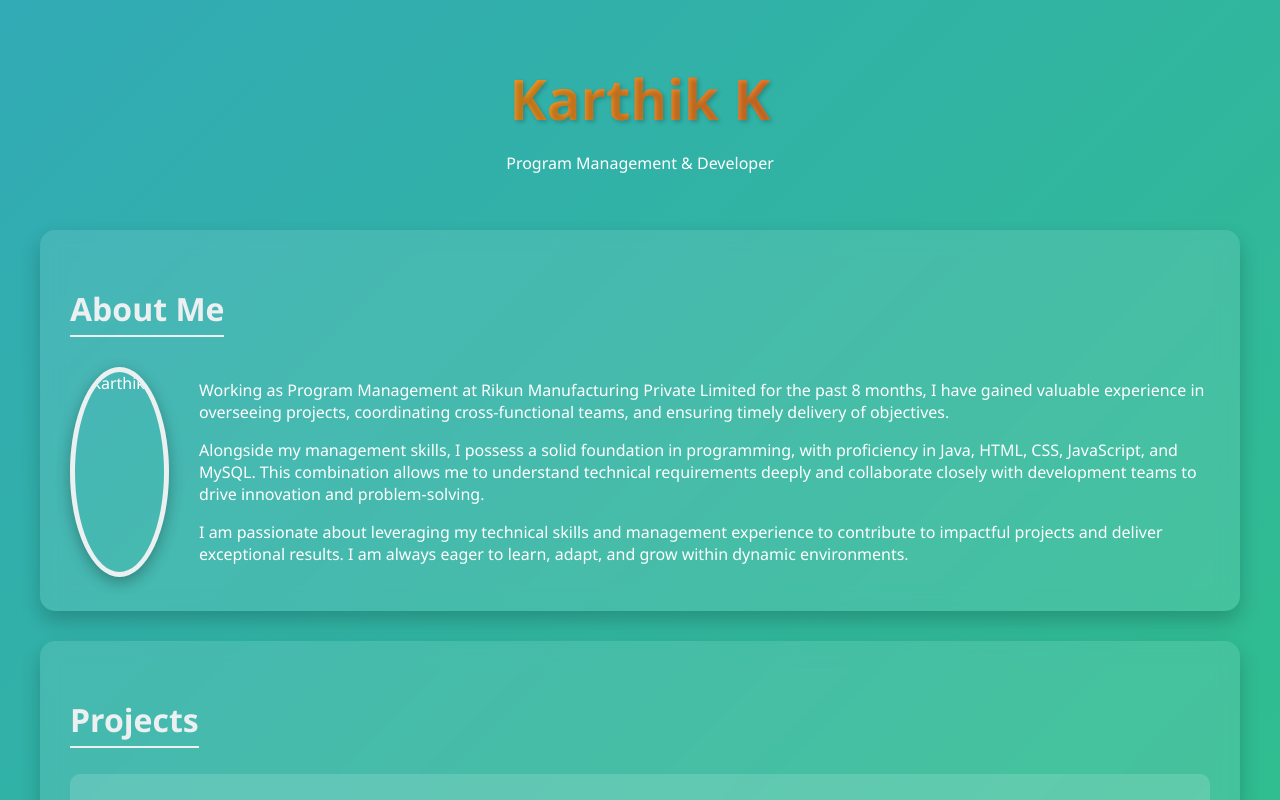
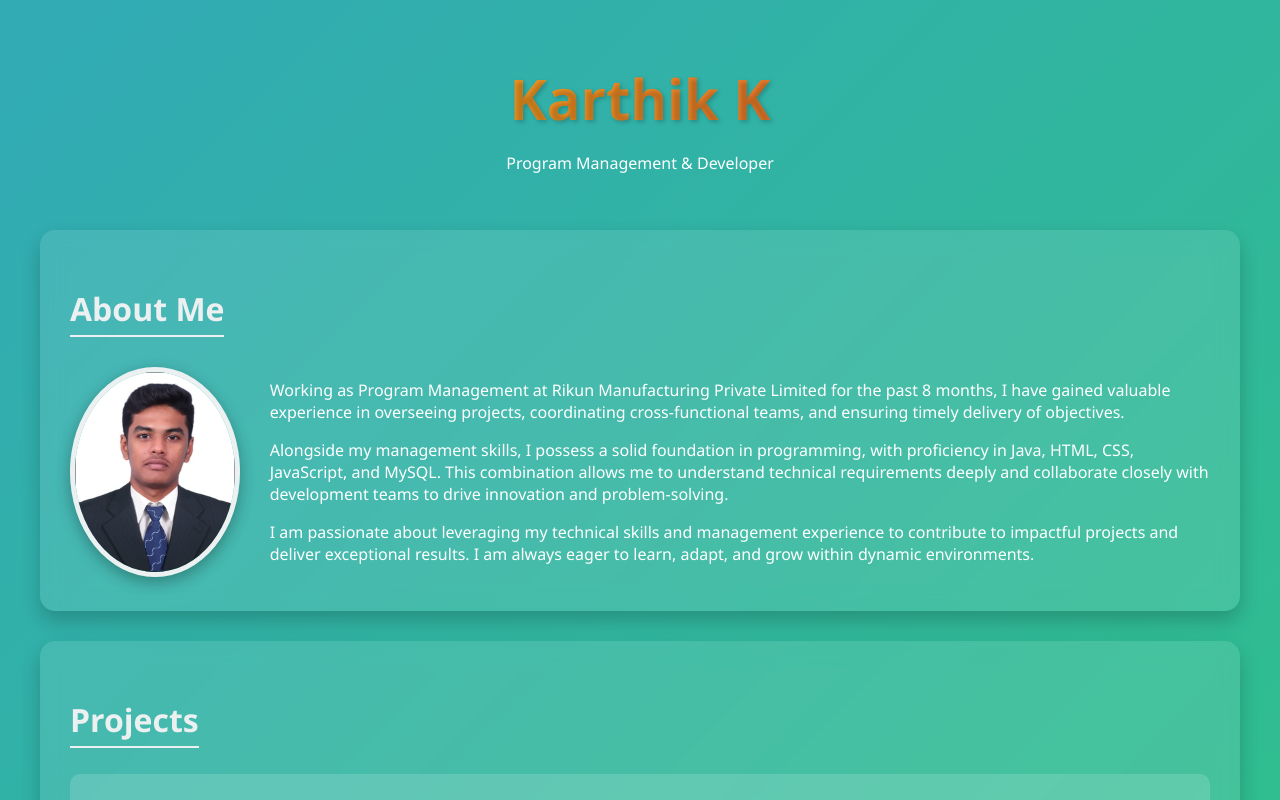
Before and after one commit to ayshwarya30/me, a plain HTML site: page index.html in a window 1280 px wide. Shown: the top 800 px of the page. Drawn offline with Linux system fonts and the light colour scheme.

Commit message:
Update index.html

```diff
--- a/index.html
+++ b/index.html
@@ -182,7 +182,7 @@
         <section id="about" class="section">
             <h2>About Me</h2>
             <div class="about-content">
-                <img src="C:\Users\Ayshwarya AM\OneDrive\ALL FILES\WhatsApp Image 2025-03-24 at 9.51.24 PM - Copy.jpeg" alt="Karthik K" class="profile-pic">
+                <img src="lk.jpeg" alt="Karthik K" class="profile-pic">
                 <div>
                     <p>Working as Program Management at Rikun Manufacturing Private Limited for the past 8 months, I have gained valuable experience in overseeing projects, coordinating cross-functional teams, and ensuring timely delivery of objectives.</p>
                     <p>Alongside my management skills, I possess a solid foundation in programming, with proficiency in Java, HTML, CSS, JavaScript, and MySQL. This combination allows me to understand technical requirements deeply and collaborate closely with development teams to drive innovation and problem-solving.</p>
```
